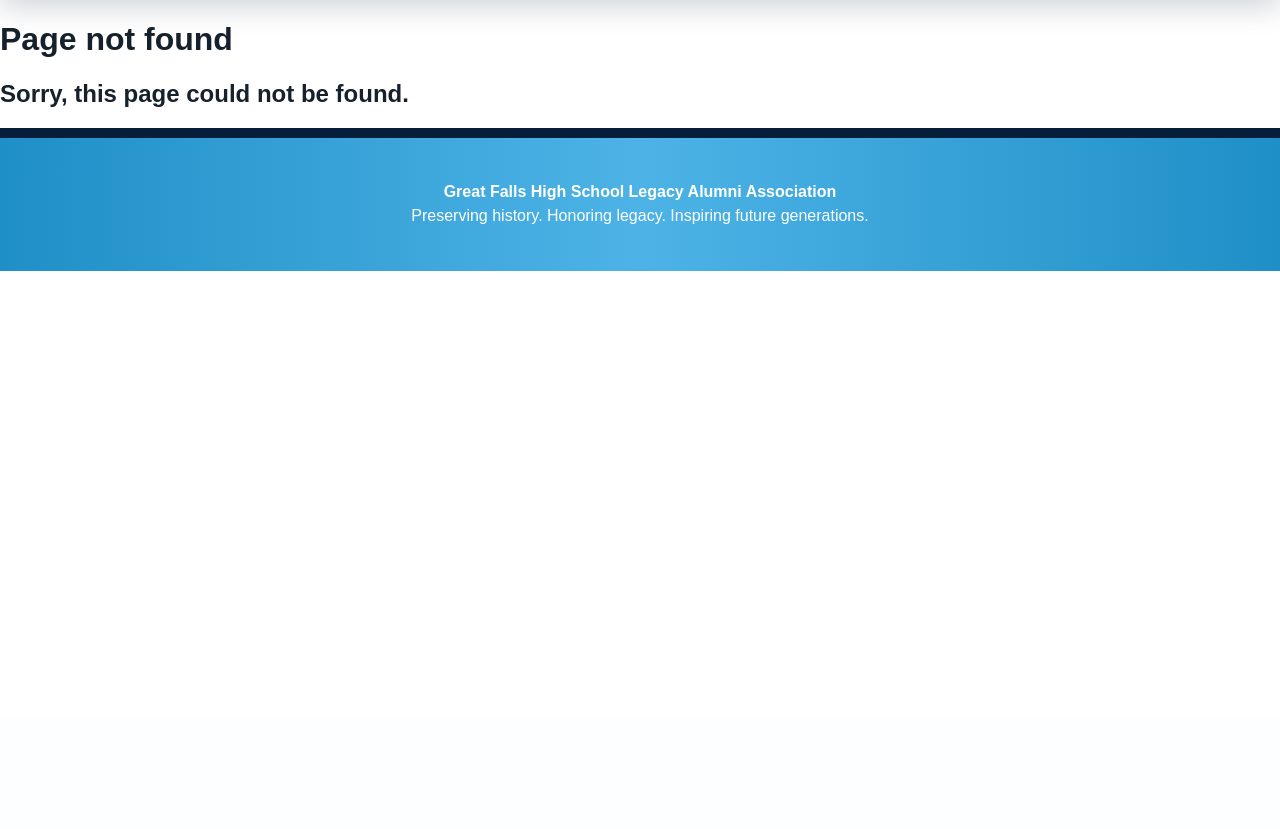
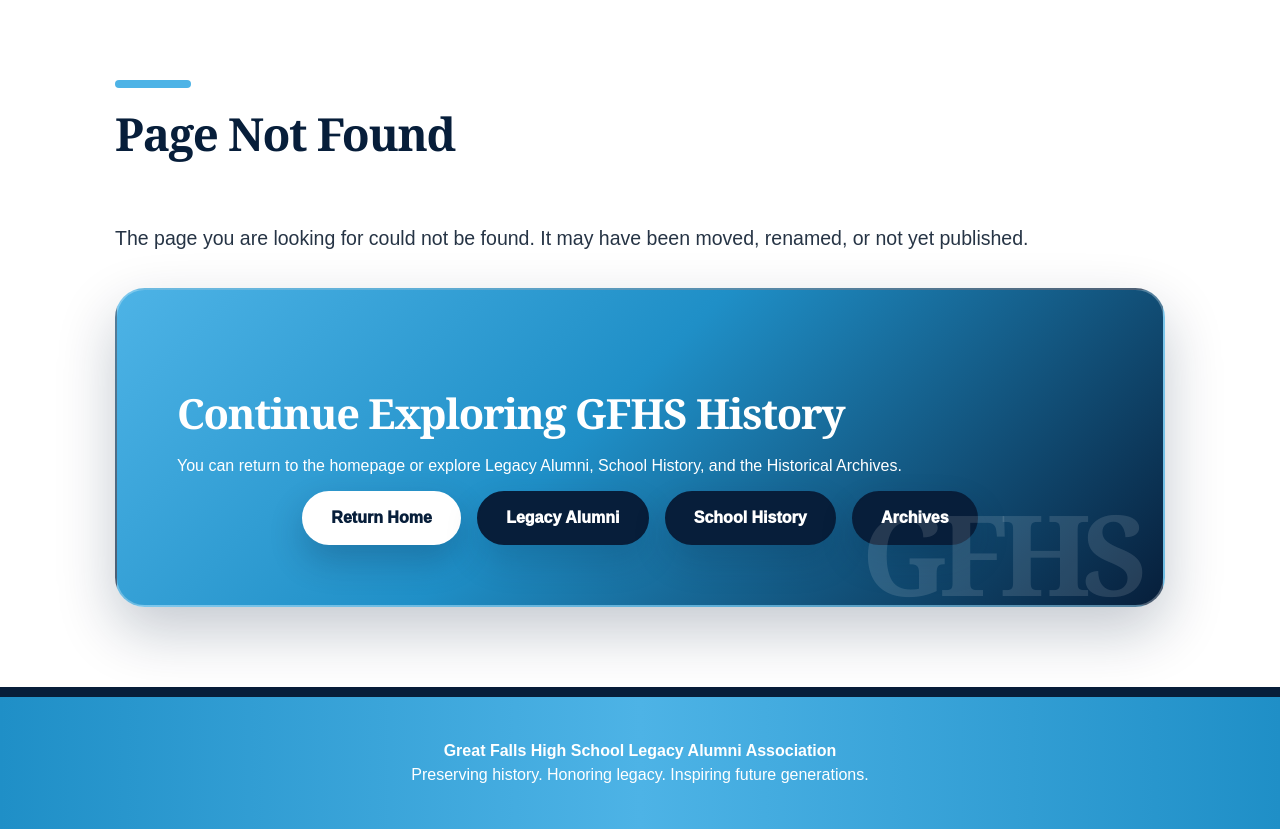
Before and after one commit to kdbrady11/gfhs-legacy-platform, a Django app: template gfhs_legacy/templates/404.html in a window 1280 px wide. Shown: the part 82-911 px from the top of the page. Before the commit the page ends 353 px from the top, so only its background shows below. Run offline with Django 5.2, Linux system fonts and the light colour scheme; the template is opened without the code that fills it, so the values that code supplies are empty; parts of the project's set-up code (start-up, migrations or seed data) failed here and were passed over.

Commit message:
Add explicit public 404 handler

```diff
--- a/gfhs_legacy/templates/404.html
+++ b/gfhs_legacy/templates/404.html
@@ -1,11 +1,31 @@
 {% extends "base.html" %}
 
-{% block title %}Page not found{% endblock %}
+{% block content %}
 
-{% block body_class %}template-404{% endblock %}
+<section class="section">
+    <div class="section-narrow">
+        <h1>Page Not Found</h1>
 
-{% block content %}
-<h1>Page not found</h1>
+        <p class="lead">
+            The page you are looking for could not be found. It may have been moved, renamed,
+            or not yet published.
+        </p>
 
-<h2>Sorry, this page could not be found.</h2>
+        <div class="callout">
+            <h2>Continue Exploring GFHS History</h2>
+            <p>
+                You can return to the homepage or explore Legacy Alumni, School History,
+                and the Historical Archives.
+            </p>
+
+            <div class="button-row">
+                <a class="btn-primary" href="/">Return Home</a>
+                <a class="btn-secondary" href="/legacy-alumni/">Legacy Alumni</a>
+                <a class="btn-secondary" href="/history/">School History</a>
+                <a class="btn-secondary" href="/archives/">Archives</a>
+            </div>
+        </div>
+    </div>
+</section>
+
 {% endblock %}
--- a/gfhs_legacy/urls.py
+++ b/gfhs_legacy/urls.py
@@ -39,3 +39,5 @@ urlpatterns = urlpatterns + [
 
 if settings.DEBUG:
     urlpatterns += static(settings.MEDIA_URL, document_root=settings.MEDIA_ROOT)
+
+handler404 = "gfhs_legacy.views.custom_404"
--- /dev/null
+++ b/gfhs_legacy/views.py
@@ -0,0 +1,5 @@
+from django.shortcuts import render
+
+
+def custom_404(request, exception):
+    return render(request, "404.html", status=404)
--- a/kiosk/urls.py
+++ b/kiosk/urls.py
@@ -12,4 +12,5 @@ urlpatterns = [
     path("archives/category/<slug:category_slug>/", views.kiosk_archive_category, name="kiosk_archive_category"),
     path("archives/<slug:slug>/", views.kiosk_archive_detail, name="kiosk_archive_detail"),
     path("support/", views.kiosk_support, name="kiosk_support"),
+    path("<path:unmatched_path>/", views.kiosk_not_found, name="kiosk_not_found"),
 ]
--- a/kiosk/views.py
+++ b/kiosk/views.py
@@ -222,3 +222,6 @@ def kiosk_archive_detail(request, slug):
 
 def kiosk_support(request):
     return render(request, "kiosk/kiosk_support.html")
+
+def kiosk_not_found(request, unmatched_path=None):
+    return render(request, "kiosk/kiosk_404.html", status=404)
```
Also changed, not shown: kiosk/templates/kiosk/kiosk_404.html (added, +31 -0 lines).
